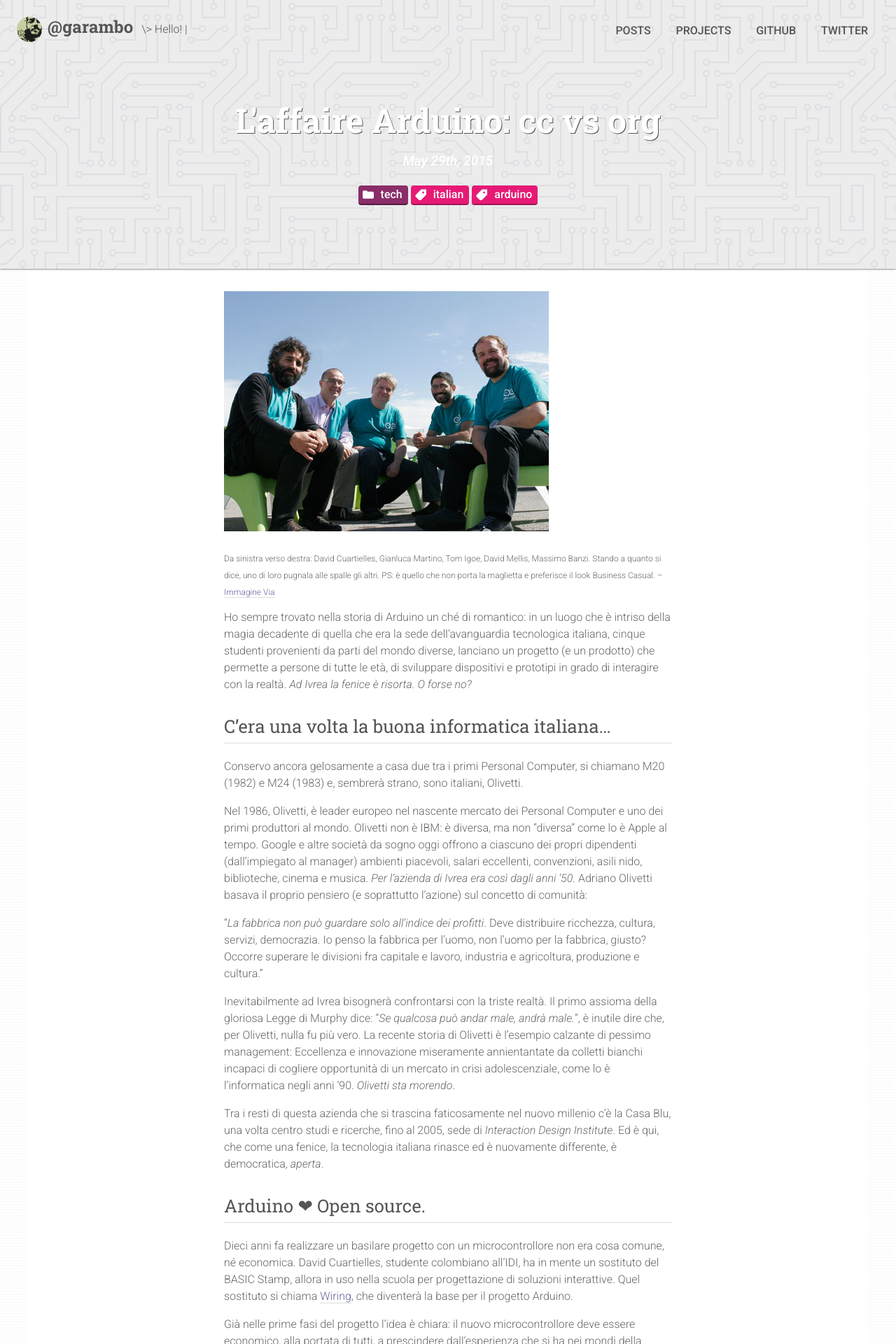
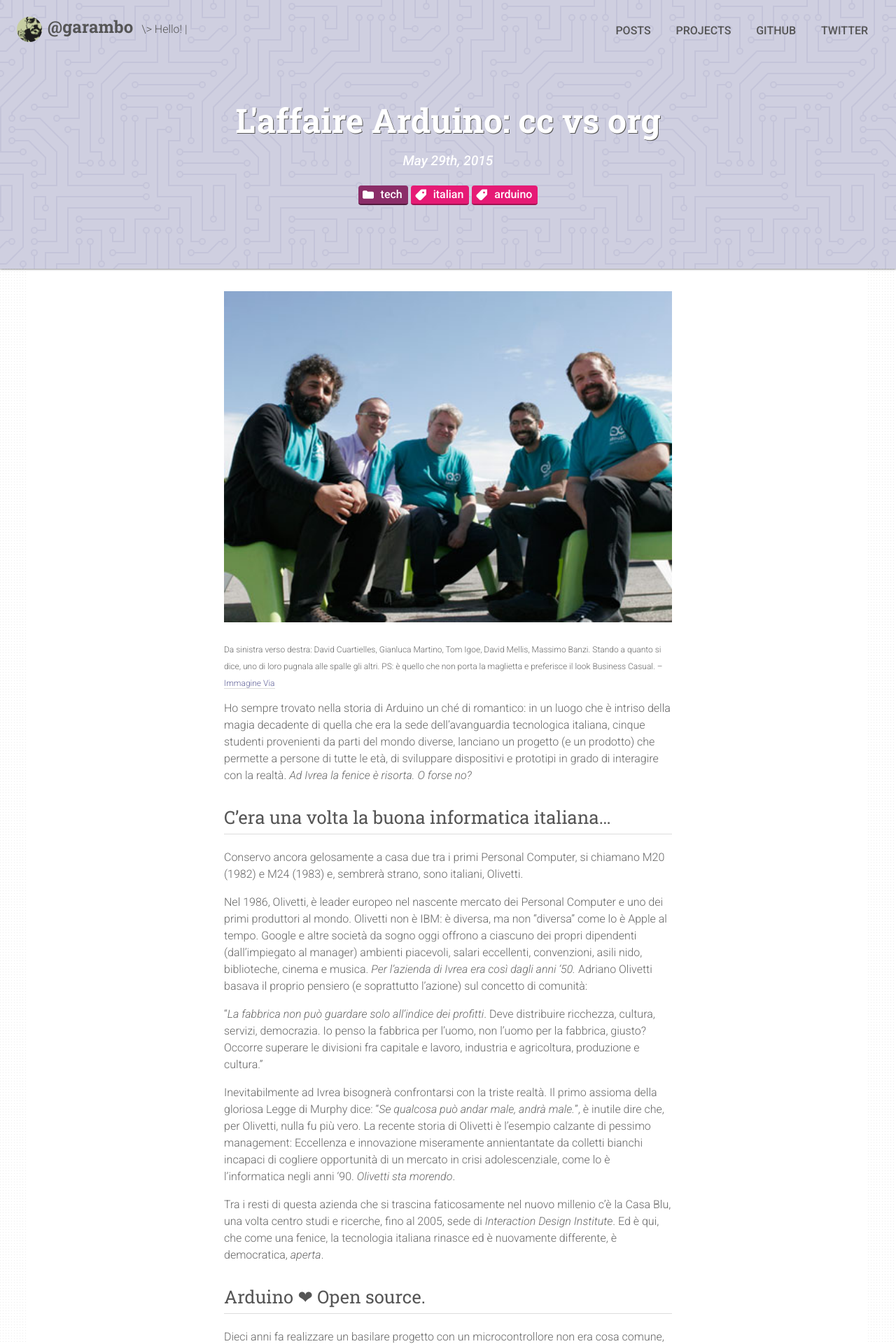
Before and after one commit to garamb1/garamb1.github.io, a Jekyll site: the page built from _posts/2015-05-29-arduino-cc-org.md, in a window 1280 px wide. Shown: the top 1920 px of the page at 70% size. Built offline with Jekyll 4.4.1, drawn with Linux system fonts in a browser that asks for light colours; comment, search, counter and statistics services are not loaded.

Commit message:
Updated icons & some CSS fixes.

```diff
--- a/_config.yml
+++ b/_config.yml
@@ -20,17 +20,17 @@
 nav_menu:
   - name: Posts
     url: /
-    icon: /i/icons/book.svg # icons should be 24x24 px.
+    icon: /i/icons.svg#posts # icons should be 24x24 px.
   - name: Projects
     url: /projects
-    icon: /i/icons/rocket.svg
+    icon: /i/icons.svg#portfolio
   - name: GitHub
     url: https://github.com/garamb1/
-    icon: /i/icons/github.svg
+    icon: /i/icons.svg#github
     outbound: true      # this key sets a link to open in a new window.
   - name: Twitter
     url: https://twitter.com/garambo/
-    icon: /i/icons/twitter-square.svg
+    icon: /i/icons.svg#twitter
     outbound: true      # this key sets a link to open in a new window.
 
 # Objects listed here will appear on the /projects.html page.
--- a/_posts/2015-05-29-arduino-cc-org.md
+++ b/_posts/2015-05-29-arduino-cc-org.md
@@ -5,7 +5,7 @@
 tags: [italian, arduino]
 ---
 
-![Il team Arduino](/post-imgs/2015-05-29-arduino-cc-org/team-arduino.jpg)
+![Il team Arduino](/post-imgs/2015-05-29-arduino-cc-org/team-arduino.jpg){:class="img-responsive"}
 
 <sub>Da sinistra verso destra: David Cuartielles, Gianluca Martino, Tom Igoe, David Mellis, Massimo Banzi.
 Stando a quanto si dice, uno di loro pugnala alle spalle gli altri.
@@ -50,7 +50,7 @@
 Con il marchio registrato, nasce effettivamente un brand per il quale sarà necessario che qualcuno si occupi della produzione: Gianluca Martino ha nei pressi di Ivrea un'azienda, tale Smart Projects SRL.
 
 
-![Confezione Arduino.org](/post-imgs/2015-05-29-arduino-cc-org/arduino-box.jpg)
+![Confezione Arduino.org](/post-imgs/2015-05-29-arduino-cc-org/arduino-box.jpg){:class="img-responsive"}
 
 <sub>La confezione del mio Arduino Uno con relativo "foglietto illustrativo" dove si può vedere "Manufactured under license from Arduino by SMART PROJECTS SRL"</sub>
 
--- a/style.scss
+++ b/style.scss
@@ -105,6 +105,7 @@
 
   @include mobile-only {
     font-size: 2.5rem;
+    color: #555;
   }
 
   @include tablet-portrait-up {
@@ -118,6 +119,7 @@
 }
 
 .nameplate--home {
+
   @include tablet-portrait-up {
     width: 100%;
     height: 0;
@@ -149,6 +151,12 @@
     > h1 { font-size: 3.625rem; }
 
     > div:last-child { font-size: 3.25rem; }
+  }
+}
+
+.nameplate__subhead{
+  @include mobile-only {
+    color: #555;
   }
 }
 
@@ -332,7 +340,7 @@
       border: none;
     }
 
-    &:active {
+    &:active, &:focus {
       color: #fff;
       background-color: #62639A;
 
@@ -694,5 +702,15 @@
 }
 
 
-/* # 7) Trumps
+/* # 7) Extras...
  ========================================= */
+.img-responsive {
+    width: 100%;
+    height: auto;
+}
+
+/* Mobile link default ontap highligh removal */
+* {
+    -webkit-tap-highlight-color: rgba(0, 0, 0, 0);
+    -moz-tap-highlight-color: rgba(0, 0, 0, 0);
+}
```
Also changed, not shown: _posts/2015-05-24-swift-intro-vars.md (+2 -2 lines), _posts/2015-12-27-festivalmente.md (+1 -1 lines), README.md, i/avatar.png, i/background.svg, i/icons.svg, i/icons/book.svg (deleted), i/icons/github.svg (deleted), i/icons/rocket.svg (deleted), i/icons/twitter-square.svg (deleted).
